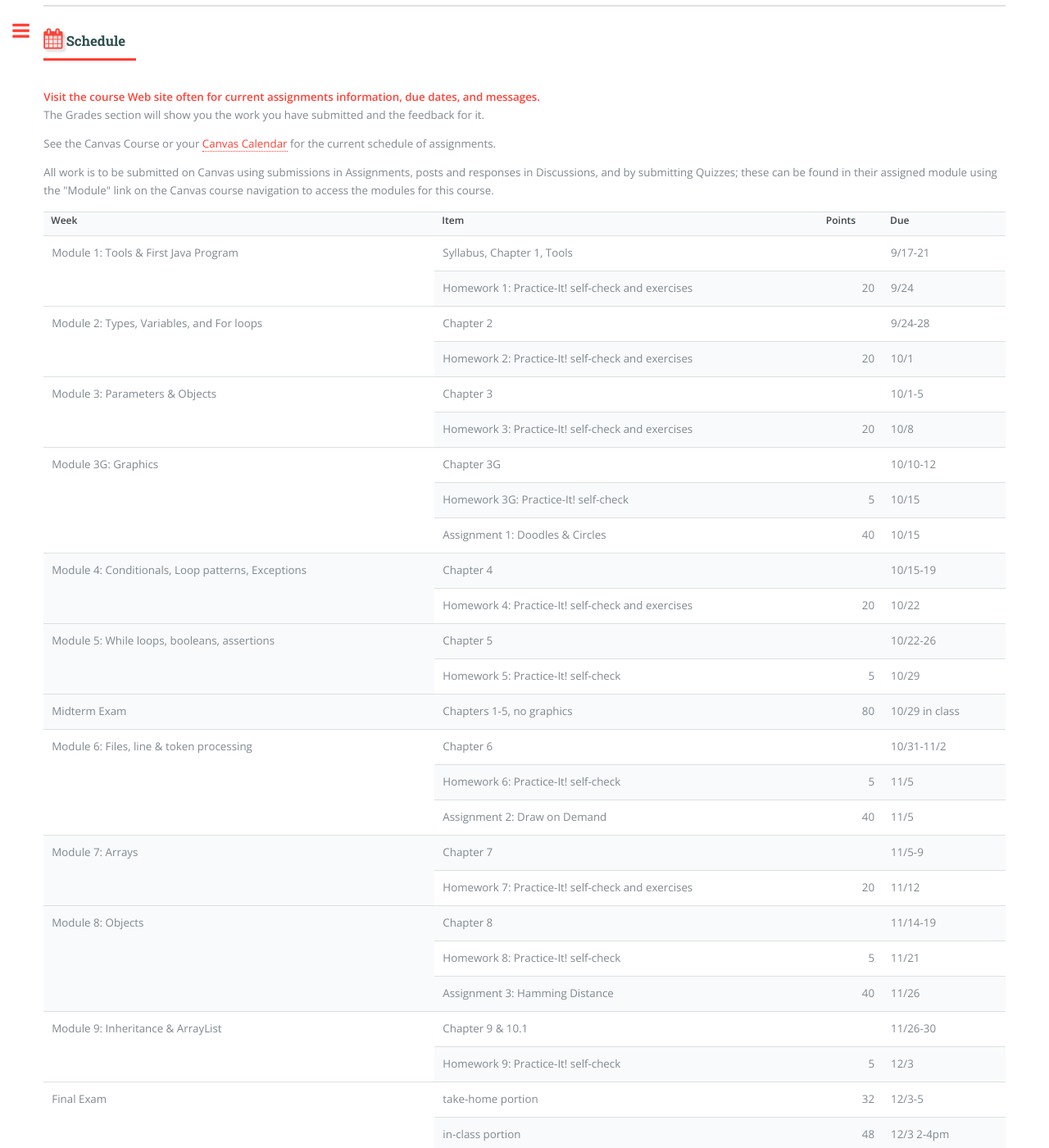
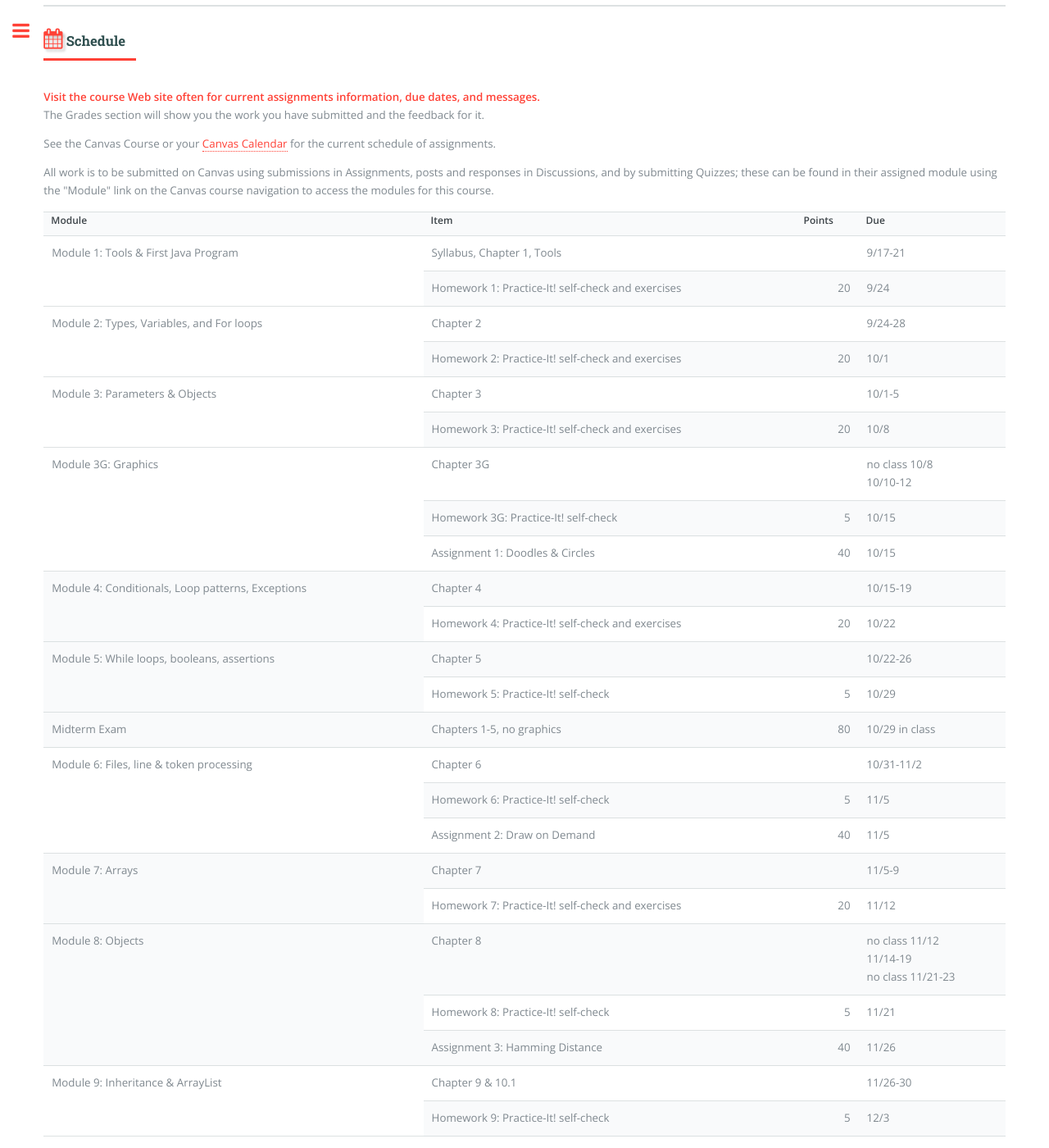
Before and after one commit to argoc/syllabub, a Jekyll site: the page CS141.html, which Jekyll copies as it is, in a window 1280 px wide and 1400 px high, scrolled down 1310 px. Shown: the whole window at 82% size. Built offline with Jekyll 4.4.1, drawn with Linux system fonts in a browser that asks for light colours.

Commit message:
cleanup edits

```diff
--- a/CS141.html
+++ b/CS141.html
@@ -118,7 +118,7 @@
 
                 <tbody>
                     <tr>
-                        <th class="wek">Week</th>
+                        <th class="wek">Module</th>
                         <th class="wek">Item</th>
                         <th class="wek">Points</th>
                         <th class="wek">Due</th>
@@ -160,7 +160,8 @@
                         <td rowspan=3 valign="top">Module 3G: Graphics</td>
                         <td> Chapter 3G </td>
                         <td class="ralign"></td>
-                        <td>10/10-12</td>
+                        <td>no class 10/8<br/>
+                            10/10-12</td>
                     </tr>
                     <tr>
                         <td>Homework 3G: Practice-It! self-check</td>
@@ -231,7 +232,9 @@
                         <td rowspan=3 valign="top">Module 8: Objects</td>
                         <td>Chapter 8</td>
                         <td class="ralign"></td>
-                        <td>11/14-19</td>
+                        <td>no class 11/12<br/>
+                            11/14-19<br/>
+                          no class 11/21-23</td>
                     </tr>
                     <tr>
                         <td>Homework 8: Practice-It! self-check</td>
@@ -448,7 +451,7 @@
                                 <strong>Without a submission confirmation for an assignment, in the correct course assignment, you may receive 0 points for an assignment.</strong> </p>
                                 <p>All directions must be followed for your submission to be accepted for grading. Follow the directions provided in the assignment box to ensure all naming conventions, files requested, information requested, and formats requested are provided. </p>
                             <li id="late">
-                              <p><strong>Late Work</strong>: Each assignment will list its due date. Most homework assignments are due on Mondays at 11:59 pm. Each student will have a total of four "free" late days. There are no partial days, so assignments are either on time, 1 day late, 2 days late, etc. No homework will be accepted more than 2 days late. Because of this policy, students will not be granted extensions for assignments unless they have highly extenuating circumstances. Once a student has used up all free late days, each successive late day will result in a loss of 10% of the total possible points on the work. Exams cannot be submitted late. No assignment can be submitted late after 11:59 pm of the last day of class (Friday, November 30th).</p>
+                              <p><b>Late Work</b>: Each assignment will list its due date. Most homework assignments are due on Mondays at 11:59 pm. Each student will have a total of four "free" late days. There are no partial days, so assignments are either on time, 1 day late, 2 days late, etc. No homework will be accepted more than 2 days late. Because of this policy, students will not be granted extensions for assignments unless they have highly extenuating circumstances. Once a student has used up all free late days, each successive late day will result in a loss of 10% of the total possible points on the work. Exams cannot be submitted late. No assignment can be submitted late after 11:59 pm of the last day of class (Friday, November 30th).</p>
   <p>Accepted late work will be graded at the discretion of the instructor both for points as well as to when the assignment will be graded.</p>
   <p>If you have a <strong>one time event</strong> that is a serious illness or accident, or emergency service or active duty for you, your parent, your spouse, or your child, the late policy may be waived. You must make your request through Canvas at least one full day before the assignment is due for a late policy waiver or have verifiable proof of your inability to make the request by that time. Vacations, colds, or other discretionary activities will not be accepted. On-going or pre-existing situations can not be used for reasons for late work as they were known constraints at the start of the course.</p>
   <p>A late waiver is a one-time, one-assignment event, and any excused late work will not transfer to additional assignments. You will need to catch up with the course schedule and continue on time. If for some reason you cannot catch up, you can contact Registration &amp; Records to withdraw; it is not sufficient to tell me that you are withdrawing.</p>
```
